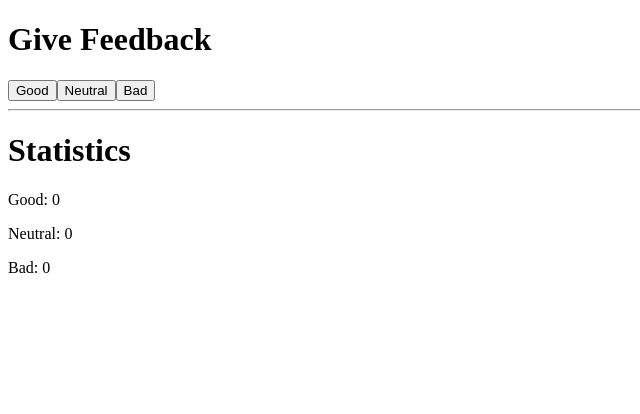
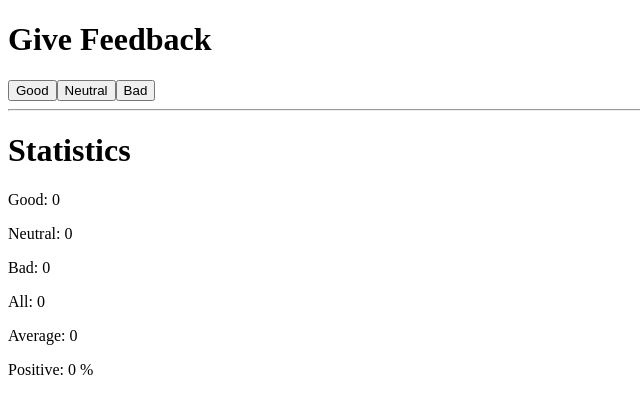
Before and after one commit to fr4nkd3v/full-stack-open-course, a React (Vite) app in the folder part1/unicafe/: page / in a window 1280 px wide. Shown: the top 414 px of the page, without its empty margins (0-640 px from the left). Built offline with nearby package versions, Linux system fonts and the light colour scheme.

Commit message:
chore: exercise 1.7 - unicafe

```diff
--- a/part1/unicafe/src/App.jsx
+++ b/part1/unicafe/src/App.jsx
@@ -4,11 +4,28 @@ function App() {
   const [good, setGood] = useState(0)
   const [neutral, setNeutral] = useState(0)
   const [bad, setBad] = useState(0)
+  const [all, setAll] = useState(0)
+  const [average, setAverage] = useState(0)
+  const [positive, setPositive] = useState(0)
 
   const handleClick = (stat) => {
-    if (stat === 'good') setGood(good + 1)
-    if (stat === 'neutral') setNeutral(neutral + 1)
-    if (stat === 'bad') setBad(bad + 1)
+    let [_good, _neutral, _bad, _all] = [good, neutral, bad, all]
+    if (stat === 'good') {
+      _good += 1
+      setGood(_good)
+    }
+    if (stat === 'neutral') {
+      _neutral += 1
+      setNeutral(_neutral)
+    }
+    if (stat === 'bad') {
+      _bad += 1
+      setBad(_bad)
+    }
+    _all += 1
+    setAll(_all)
+    setAverage(((_good * 1) + (_bad * -1)) / _all)
+    setPositive(_good / _all * 100)
   }
 
   return (
@@ -25,6 +42,9 @@ function App() {
         <p>Good: {good}</p>
         <p>Neutral: {neutral}</p>
         <p>Bad: {bad}</p>
+        <p>All: {all}</p>
+        <p>Average: {average}</p>
+        <p>Positive: {positive} %</p>
       </div>
     </>
   )
```
Also changed, not shown: 1 other file (tests, documents, lock files or other folders).
